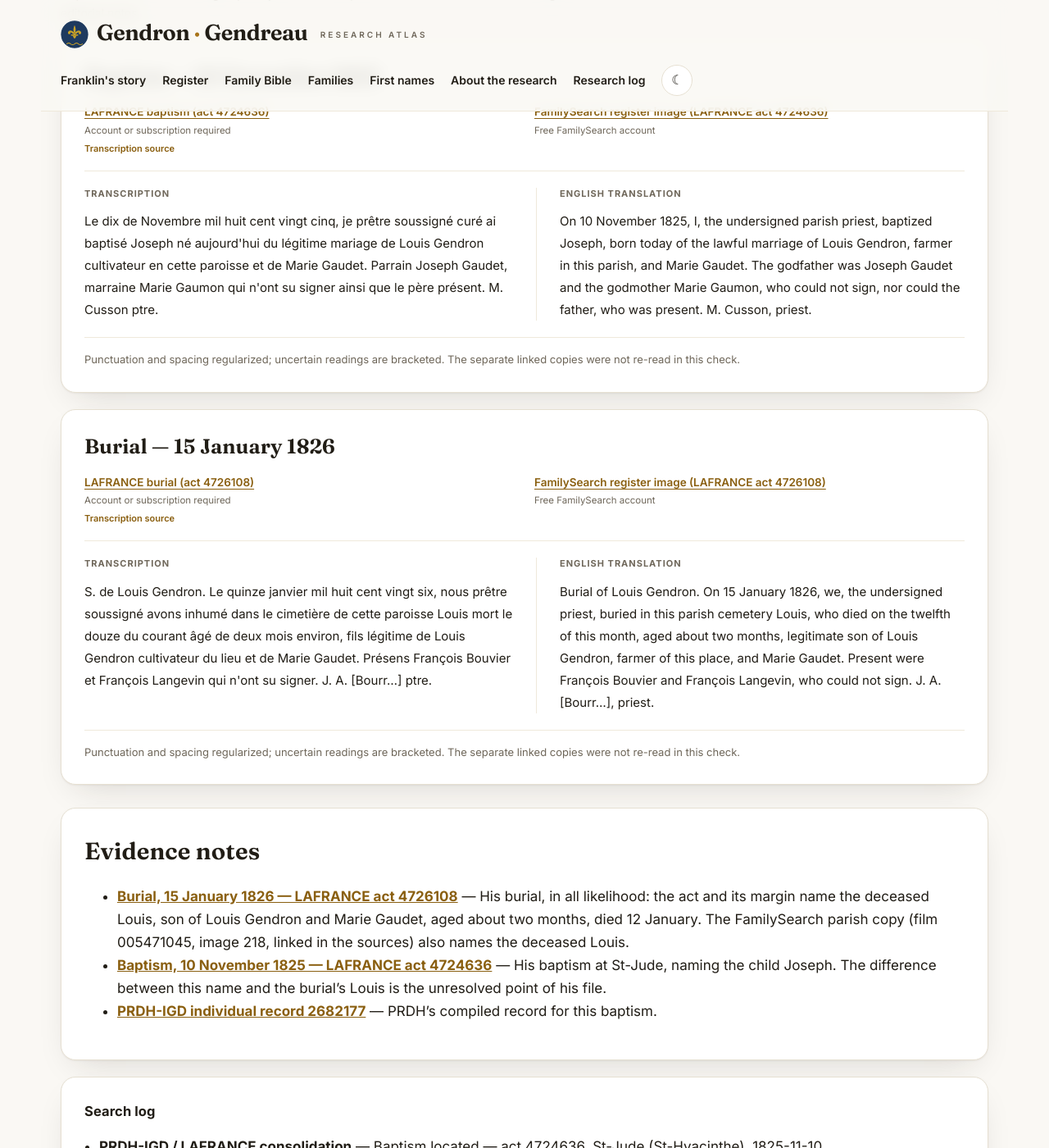
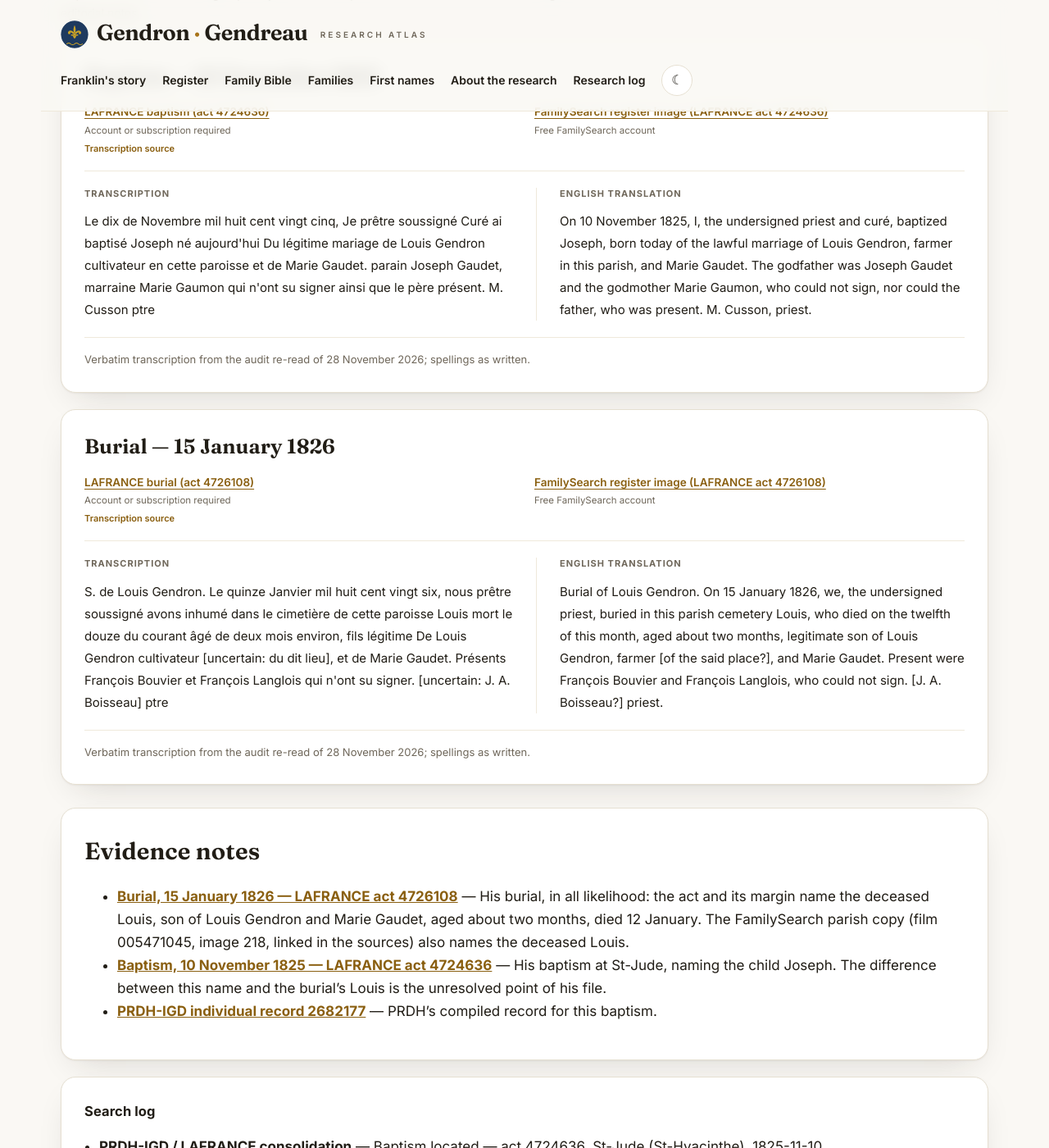
Before and after one commit to vetharmon/gendron-research, a Jekyll site: the page built from _candidates/c170.md, in a window 1280 px wide and 1400 px high, scrolled down 1367 px. Shown: the whole window at 82% size. Built offline with Jekyll 4.4.1, drawn with Linux system fonts in a browser that asks for light colours; part of the change alters nothing that is shown.

Commit message:
Add files via upload

```diff
--- a/_candidates/c170.md
+++ b/_candidates/c170.md
@@ -23,43 +23,45 @@ sources:
 - label: LAFRANCE baptism (act 4724636)
   url: https://www.genealogiequebec.com/Membership/LAFRANCE/acte/4724636
   access: Account or subscription required
-  provenance: Original register image read on 23 November 2026. The original names the child Joseph only and says born the same day; it does not support the compound indexed name Joseph Louis.
+  provenance: Original register image read on 23 November 2026. The original names the child Joseph only and says born the same day; it does not support the compound indexed name Joseph Louis. Re-read and verified 28 November 2026 — this copy names the child Joseph in margin and body; the parish copy's body reads Josephine against its own margin, a divergence noted on that entry.
   document_id: act-4724636
   document_primary: true
   document_title: Baptism — 10 November 1825
   document_note: ''
-  transcription: Le dix de Novembre mil huit cent vingt cinq, je prêtre soussigné curé ai baptisé Joseph né aujourd'hui du légitime mariage de Louis Gendron cultivateur en cette paroisse et de Marie Gaudet. Parrain Joseph Gaudet, marraine Marie Gaumon qui n'ont su signer ainsi que le père présent. M. Cusson ptre.
-  translation: On 10 November 1825, I, the undersigned parish priest, baptized Joseph, born today of the lawful marriage of Louis Gendron, farmer in this parish, and Marie Gaudet. The godfather was Joseph Gaudet and the godmother Marie Gaumon, who could not sign, nor could the father, who was present. M. Cusson, priest.
+  transcription: "Le dix de Novembre mil huit cent vingt cinq, Je prêtre soussigné Curé ai baptisé Joseph né aujourd'hui Du légitime mariage de Louis Gendron cultivateur en cette paroisse et de Marie Gaudet. parain Joseph Gaudet, marraine Marie Gaumon qui n'ont su signer ainsi que le père présent. M. Cusson ptre"
+  translation: "On 10 November 1825, I, the undersigned priest and curé, baptized Joseph, born today of the lawful marriage of Louis Gendron, farmer in this parish, and Marie Gaudet. The godfather was Joseph Gaudet and the godmother Marie Gaumon, who could not sign, nor could the father, who was present. M. Cusson, priest."
   text_language: fr
   text_type: transcription
-  text_note: Punctuation and spacing regularized; uncertain readings are bracketed. The separate linked copies were not re-read in this check.
+  text_note: "Verbatim transcription from the audit re-read of 28 November 2026; spellings as written."
 - label: LAFRANCE burial (act 4726108)
   url: https://www.genealogiequebec.com/Membership/LAFRANCE/acte/4726108
   access: Account or subscription required
-  provenance: Original register image read on 23 November 2026. The burial unequivocally names Louis rather than Joseph. Parents and approximate age agree; this reading preserves the existing likely identification instead of merging the given names.
+  provenance: Original register image read on 23 November 2026. The burial unequivocally names Louis rather than Joseph. Parents and approximate age agree; this reading preserves the existing likely identification instead of merging the given names. Re-read and verified 28 November 2026 — both copies name the buried child Louis, as the page states; the second witness reads François Langlois in this copy, and the priest's signature is read, uncertainly, as J. A. Boisseau in both copies against the earlier transcription's partial reading.
   document_id: act-4726108
   document_primary: true
   document_title: Burial — 15 January 1826
   document_note: ''
-  transcription: S. de Louis Gendron. Le quinze janvier mil huit cent vingt six, nous prêtre soussigné avons inhumé dans le cimetière de cette paroisse Louis mort le douze du courant âgé de deux mois environ, fils légitime de Louis Gendron cultivateur du lieu et de Marie Gaudet. Présens François Bouvier et François Langevin qui n'ont su signer. J. A. [Bourr…] ptre.
-  translation: Burial of Louis Gendron. On 15 January 1826, we, the undersigned priest, buried in this parish cemetery Louis, who died on the twelfth of this month, aged about two months, legitimate son of Louis Gendron, farmer of this place, and Marie Gaudet. Present were François Bouvier and François Langevin, who could not sign. J. A. [Bourr…], priest.
+  transcription: "S. de Louis Gendron. Le quinze Janvier mil huit cent vingt six, nous prêtre soussigné avons inhumé dans le cimetière de cette paroisse Louis mort le douze du courant âgé de deux mois environ, fils légitime De Louis Gendron cultivateur [uncertain: du dit lieu], et de Marie Gaudet. Présents François Bouvier et François Langlois qui n'ont su signer. [uncertain: J. A. Boisseau] ptre"
+  translation: "Burial of Louis Gendron. On 15 January 1826, we, the undersigned priest, buried in this parish cemetery Louis, who died on the twelfth of this month, aged about two months, legitimate son of Louis Gendron, farmer [of the said place?], and Marie Gaudet. Present were François Bouvier and François Langlois, who could not sign. [J. A. Boisseau?] priest."
   text_language: fr
   text_type: transcription
-  text_note: Punctuation and spacing regularized; uncertain readings are bracketed. The separate linked copies were not re-read in this check.
+  text_note: "Verbatim transcription from the audit re-read of 28 November 2026; spellings as written."
 - label: PRDH-IGD
   url: https://www.prdh-igd.com/Membership/fr/PRDH/Individu/2682177
   access: Account or subscription required
-  provenance: Recorded in the source research notes.
+  provenance: Recorded in the source research notes. PRDH reconstitution page — not opened in the audit (no PRDH hits spent, per the audit's standing rule); the underlying baptism and burial acts were verified through their LAFRANCE and FamilySearch copies on 28 November 2026.
 - label: FamilySearch register image (LAFRANCE act 4724636)
   url: https://www.familysearch.org/ark:/61903/3:1:3QS7-899Q-QDJC
   access: Free FamilySearch account
-  provenance: Quebec, Catholic Parish Registers, 1621-1979 — image 212, film 1294715. Matched to the LAFRANCE act on name, date and parents (12 Nov 2026).
+  provenance: Quebec, Catholic Parish Registers, 1621-1979 — image 212, film 1294715. Matched to the LAFRANCE act on name, date and parents (12 Nov 2026). Re-read and verified 28 November 2026 — image 212 of the film, entry B.82; the margin reads Joseph Gendron but the body of this copy names the child Josephine, verified on zoomed captures, against Joseph in the civil copy's body and margin and in the index.
+  transcription: "B.82 Joseph Gendron. Le dix de Novembre mil huit cent vingt cinq, le prêtre soussigné Curé a baptisé Josephine né aujourd'hui du légitime mariage de Louis Gendron cultivateur en cette paroisse et de Marie Gaudet. Parrain Joseph Gaudet, marraine Marie Gaumon qui n'ont su Signer ainsi que le père présent. M. Cusson ptre"
   document_id: act-4724636
   document_primary: false
 - label: FamilySearch register image (LAFRANCE act 4726108)
   url: https://www.familysearch.org/ark:/61903/3:1:3QS7-899Q-QDDS
   access: Free FamilySearch account
-  provenance: Quebec, Catholic Parish Registers, 1621-1979 — image 218, DGS 5471045. Matched to the LAFRANCE act on name, date and parents (12 Nov 2026).
+  provenance: Quebec, Catholic Parish Registers, 1621-1979 — image 218, DGS 5471045. Matched to the LAFRANCE act on name, date and parents (12 Nov 2026). Re-read and verified 28 November 2026 — image 218 of the film; this copy also names the buried child Louis; the second witness is read only uncertainly in this copy.
+  transcription: "Sepult De Louis Gendron. Le quinze Janvier mil huit cent vingt six, nous prêtre soussigné avons inhumé Dans le cimetière De cette Paroisse Louis mort le Douze Du courant agé De Deux mois environ fils légitime de Louis Gendron cultivateur [uncertain: Du dit lieu] et de Marie Gaudet. Présent François Bousier et François [uncertain: Lanfelier] qui n'ont su signer. [uncertain: J. A. Boisseau] ptre"
   document_id: act-4726108
   document_primary: false
 filenames:
```
